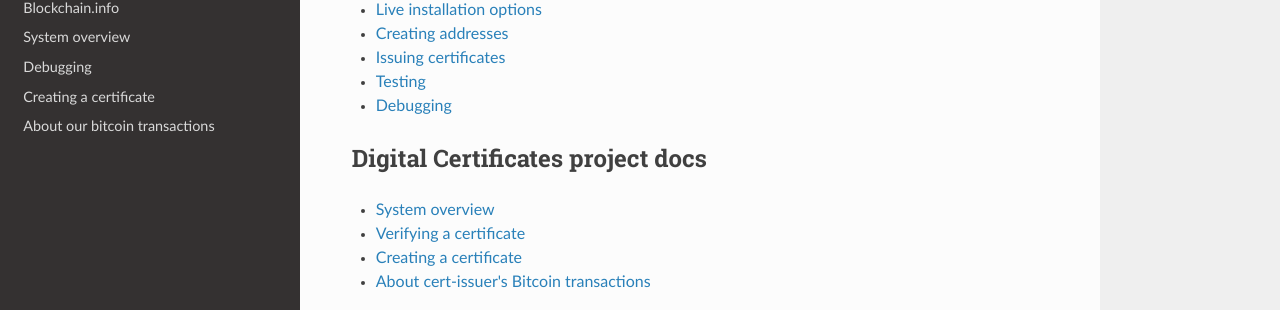
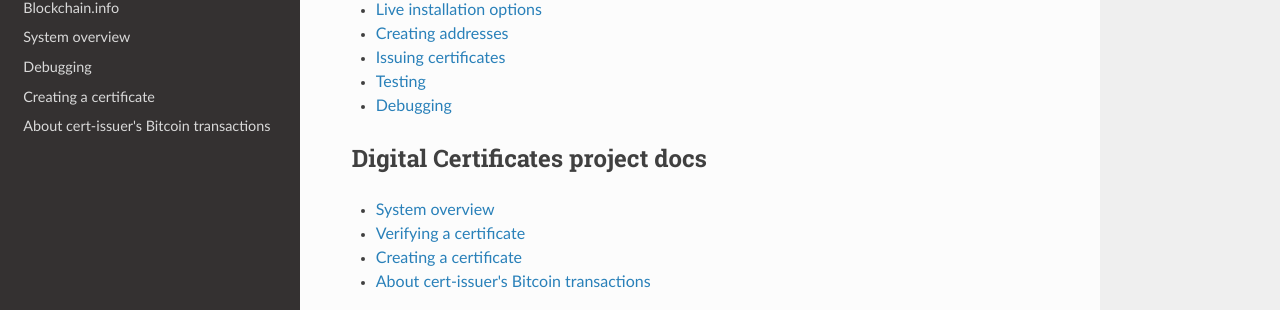
Before and after one commit to blockchain-certificates/cert-issuer, an MkDocs documentation site: the page built from docs/index.md, in a window 1280 px wide. Shown: the part 410-720 px from the top of the page. Built offline with MkDocs 1.6.1, drawn with Linux system fonts in a browser that asks for light colours; nearby versions of some CDN libraries; old or Windows-style settings are respelled for this version of MkDocs.

Commit message:
Update mkdocs.yml

```diff
--- a/mkdocs.yml
+++ b/mkdocs.yml
@@ -13,7 +13,7 @@ pages:
 - System overview: system_overview.md
 - Debugging: debugging.md
 - Creating a certificate: creating_cert.md
-- About our bitcoin transactions: bitcoin_faq.md
+- About cert-issuer's Bitcoin transactions: bitcoin_faq.md
 
 
 theme: readthedocs
```
